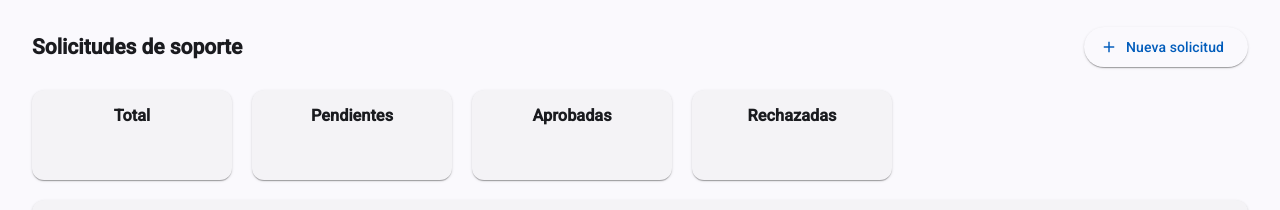
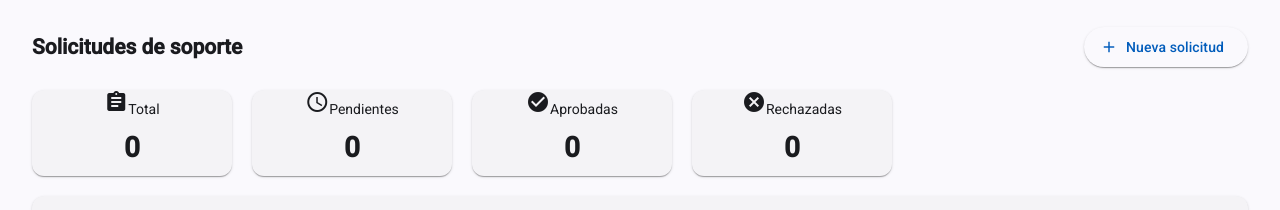
Before and after one commit to Fajoce/SupportRequestsFront, an Angular app: page / in a window 1280 px wide. Shown: the top 210 px of the page. Built offline with nearby package versions, Linux system fonts and the light colour scheme; no server answers.

Commit message:
Agregue dateTimePicker

```diff
--- a/src/app/features/support-requests/components/metrics-dashboard/metrics-dashboard.html
+++ b/src/app/features/support-requests/components/metrics-dashboard/metrics-dashboard.html
@@ -1,49 +1,91 @@
 <div class="metrics-container">
 
 
-<mat-card>
+    <mat-card class="metric-card total">
 
-<h3>Total</h3>
+        <div class="metric-header">
+
+            <mat-icon>
+                assignment
+            </mat-icon>
+
+            <span>Total</span>
+
+        </div>
+
 
         <h1>
-{{metrics?.total}}
+            {{metrics?.total || 0}}
         </h1>
+
 
     </mat-card>
 
 
 
-<mat-card>
+    <mat-card class="metric-card pending">
 
-<h3>Pendientes</h3>
+        <div class="metric-header">
+
+            <mat-icon>
+                schedule
+            </mat-icon>
+
+            <span>Pendientes</span>
+
+        </div>
+
 
         <h1>
-{{metrics?.pending}}
+            {{metrics?.pending || 0}}
         </h1>
+
 
     </mat-card>
 
 
 
-<mat-card>
 
-<h3>Aprobadas</h3>
+    <mat-card class="metric-card approved">
+
+        <div class="metric-header">
+
+            <mat-icon>
+                check_circle
+            </mat-icon>
+
+            <span>Aprobadas</span>
+
+        </div>
+
 
         <h1>
-{{metrics?.approved}}
+            {{metrics?.approved || 0}}
         </h1>
+
 
     </mat-card>
 
 
 
-<mat-card>
 
-<h3>Rechazadas</h3>
+    <mat-card class="metric-card rejected">
+
+        <div class="metric-header">
+
+            <mat-icon>
+                cancel
+            </mat-icon>
+
+            <span>Rechazadas</span>
+
+        </div>
+
 
         <h1>
-{{metrics?.rejected}}
+            {{metrics?.rejected || 0}}
         </h1>
+
 
     </mat-card>
 
--- a/src/app/features/support-requests/components/metrics-dashboard/metrics-dashboard.ts
+++ b/src/app/features/support-requests/components/metrics-dashboard/metrics-dashboard.ts
@@ -9,7 +9,7 @@ from '@angular/material/card';
 
 import { SupportRequestService } from '../../services/support-requestService';
 
-
+import { MatIconModule } from '@angular/material/icon';
 import { Metrics }
 from '../../models/metrics.model';
 
@@ -24,7 +24,7 @@ standalone:true,
 imports:[
 
 CommonModule,
-
+MatIconModule,
 MatCardModule
 
 ],
```
Lines whose indentation alone changed are shown as unchanged.
